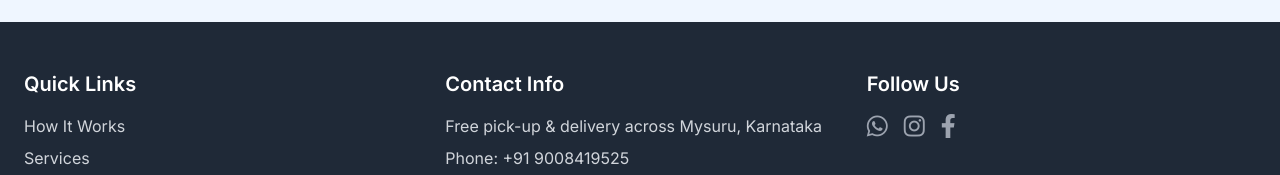
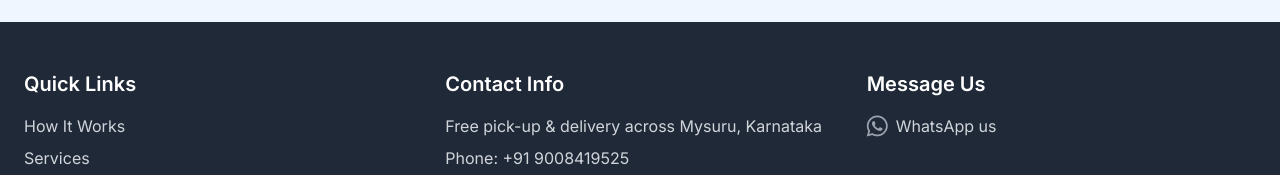
Before and after one commit to Vinaymk23/fixmyphone2, a website: page index.html in a window 1280 px wide. Shown: the part 4540-4715 px from the top of the page. Drawn offline with Linux system fonts and the light colour scheme.

Commit message:
Remove links to Instagram and Facebook pages that don't exist
The owner confirmed neither profile has been created yet; WhatsApp is the
only channel. Linking to pages that don't exist wastes a trust signal and
sends visitors to a dead end.

- Drop the Instagram and Facebook icons from the homepage footer. With one
  channel left, retitle the block "Message Us" and give WhatsApp a visible
  label rather than leaving a lone unexplained icon.
- Remove the sameAs block from the LocalBusiness schema, which asserted to
  Google that both profiles belonged to this business.

Blog post Facebook share buttons are intentionally kept: those let a
visitor share an article to their own feed and don't imply we own a page.

Co-Authored-By: Claude Opus 5 <noreply@anthropic.com>
Claude-Session: https://claude.ai/code/session_017JgExxhwYeVEt9U28usKKJ

```diff
--- a/index.html
+++ b/index.html
@@ -132,10 +132,6 @@
           "Jayalakshmipuram, Mysuru",
           "Yadavagiri, Mysuru",
           "Dattagalli, Mysuru"
-        ],
-        "sameAs": [
-          "https://www.instagram.com/fixmyphone.mysore",
-          "https://www.facebook.com/fixmyphonemysore"
         ],
         "service": {
           "@type": "Service",
@@ -1024,32 +1020,17 @@
             </p>
           </div>
           <div>
-            <h4 class="text-xl font-semibold mb-4">Follow Us</h4>
-            <div class="flex justify-center md:justify-start space-x-4">
+            <h4 class="text-xl font-semibold mb-4">Message Us</h4>
+            <div class="flex justify-center md:justify-start items-center space-x-3">
               <a
-                href="https://wa.me/919008419525"
+                href="https://wa.me/919008419525?text=Hi%2C%20I%20need%20help%20with%20a%20phone%20repair"
                 target="_blank"
                 rel="noopener noreferrer"
-                class="text-gray-400 hover:text-green-400"
-                aria-label="Chat on WhatsApp"
+                class="text-gray-400 hover:text-green-400 flex items-center gap-2"
+                aria-label="Chat with us on WhatsApp"
                 ><i class="fab fa-whatsapp text-2xl"></i
-              ></a>
-              <a
-                href="https://www.instagram.com/fixmyphone.mysore"
-                target="_blank"
-                rel="noopener noreferrer"
-                class="text-gray-400 hover:text-pink-400"
-                aria-label="Follow on Instagram"
-                ><i class="fab fa-instagram text-2xl"></i
-              ></a>
-              <a
-                href="https://www.facebook.com/fixmyphonemysore"
-                target="_blank"
-                rel="noopener noreferrer"
-                class="text-gray-400 hover:text-blue-400"
-                aria-label="Follow on Facebook"
-                ><i class="fab fa-facebook-f text-2xl"></i
-              ></a>
+                ><span class="text-gray-300 hover:text-white">WhatsApp us</span></a
+              >
             </div>
           </div>
         </div>
```
Also changed, not shown: styles.css.
